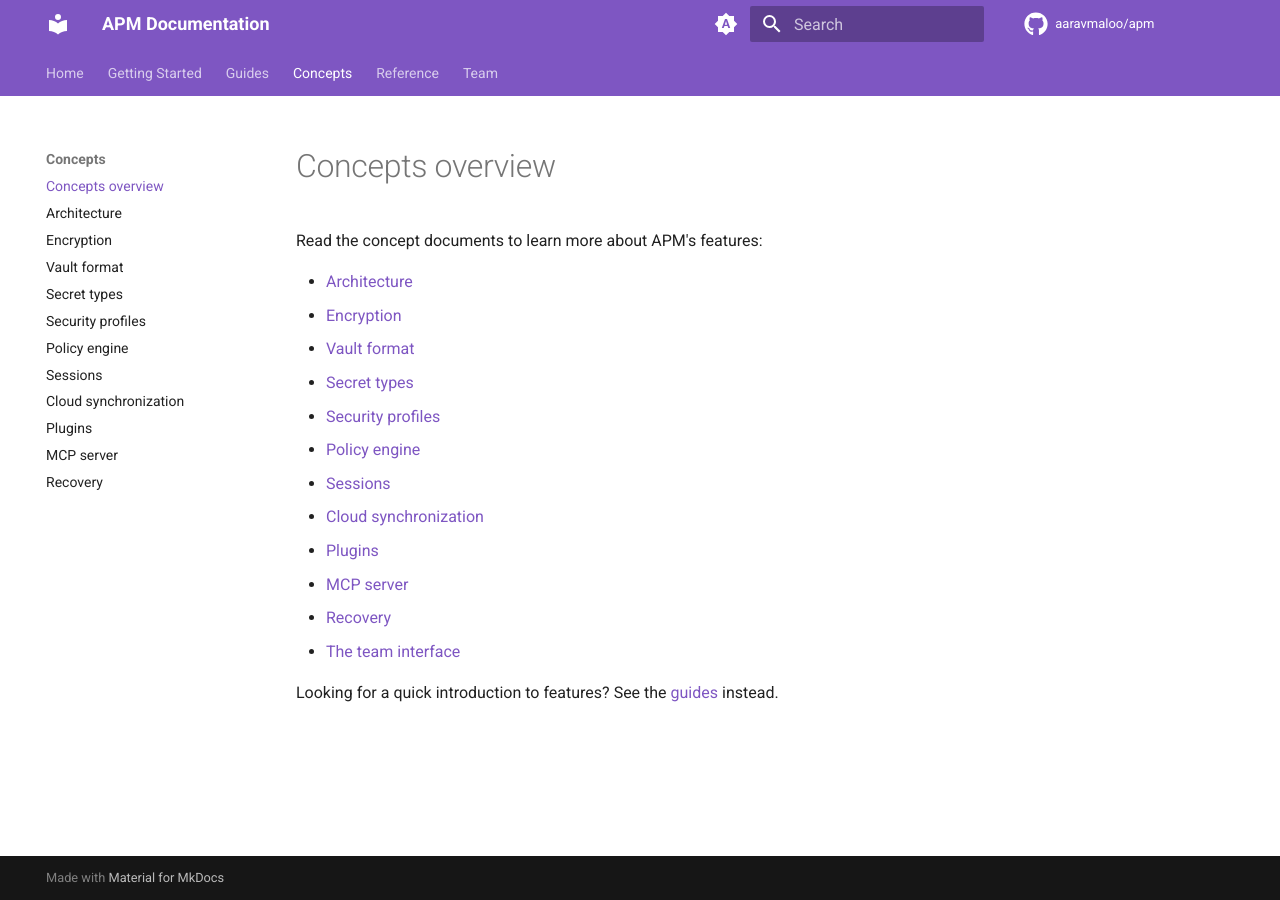
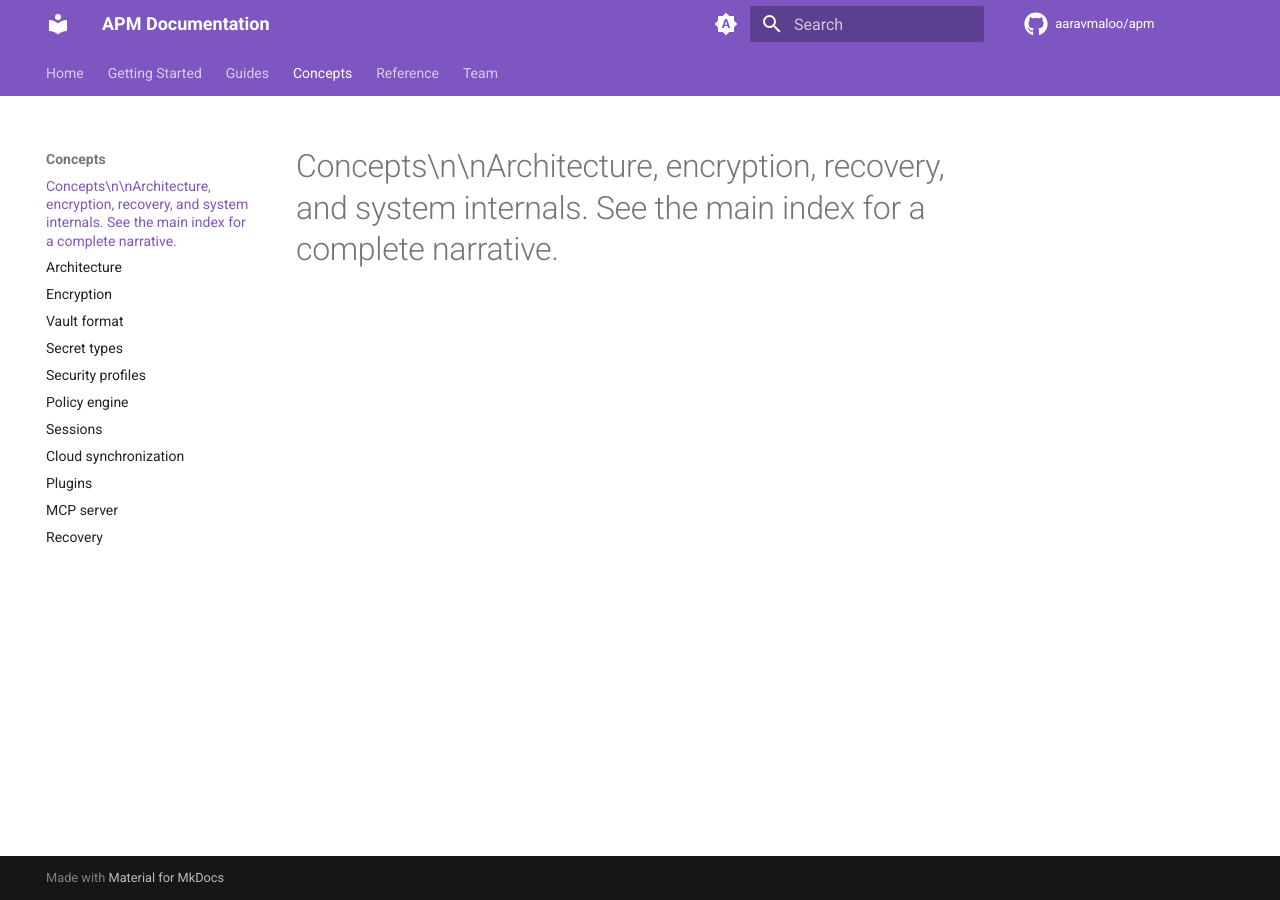
Before and after one commit to aaravmaloo/apm, an MkDocs documentation site: the page built from docs/concepts/index.md, in a window 1280 px wide. Built offline with MkDocs 1.6.1 and Material for MkDocs 9.7.7, drawn with Linux system fonts in a browser that asks for light colours; comment, search, counter and statistics services are not loaded.

Commit message:
docs: update docs/concepts/index.md

```diff
--- a/docs/concepts/index.md
+++ b/docs/concepts/index.md
@@ -1,18 +1 @@
-# Concepts overview
-
-Read the concept documents to learn more about APM's features:
-
-- [Architecture](./architecture.md)
-- [Encryption](./encryption.md)
-- [Vault format](./vault-format.md)
-- [Secret types](./secret-types.md)
-- [Security profiles](./security-profiles.md)
-- [Policy engine](./policy-engine.md)
-- [Sessions](./sessions.md)
-- [Cloud synchronization](./cloud-sync.md)
-- [Plugins](./plugins.md)
-- [MCP server](./mcp.md)
-- [Recovery](./recovery.md)
-- [The team interface](../team/index.md)
-
-Looking for a quick introduction to features? See the [guides](../guides/index.md) instead.
+# Concepts\n\nArchitecture, encryption, recovery, and system internals. See the main index for a complete narrative.
```
